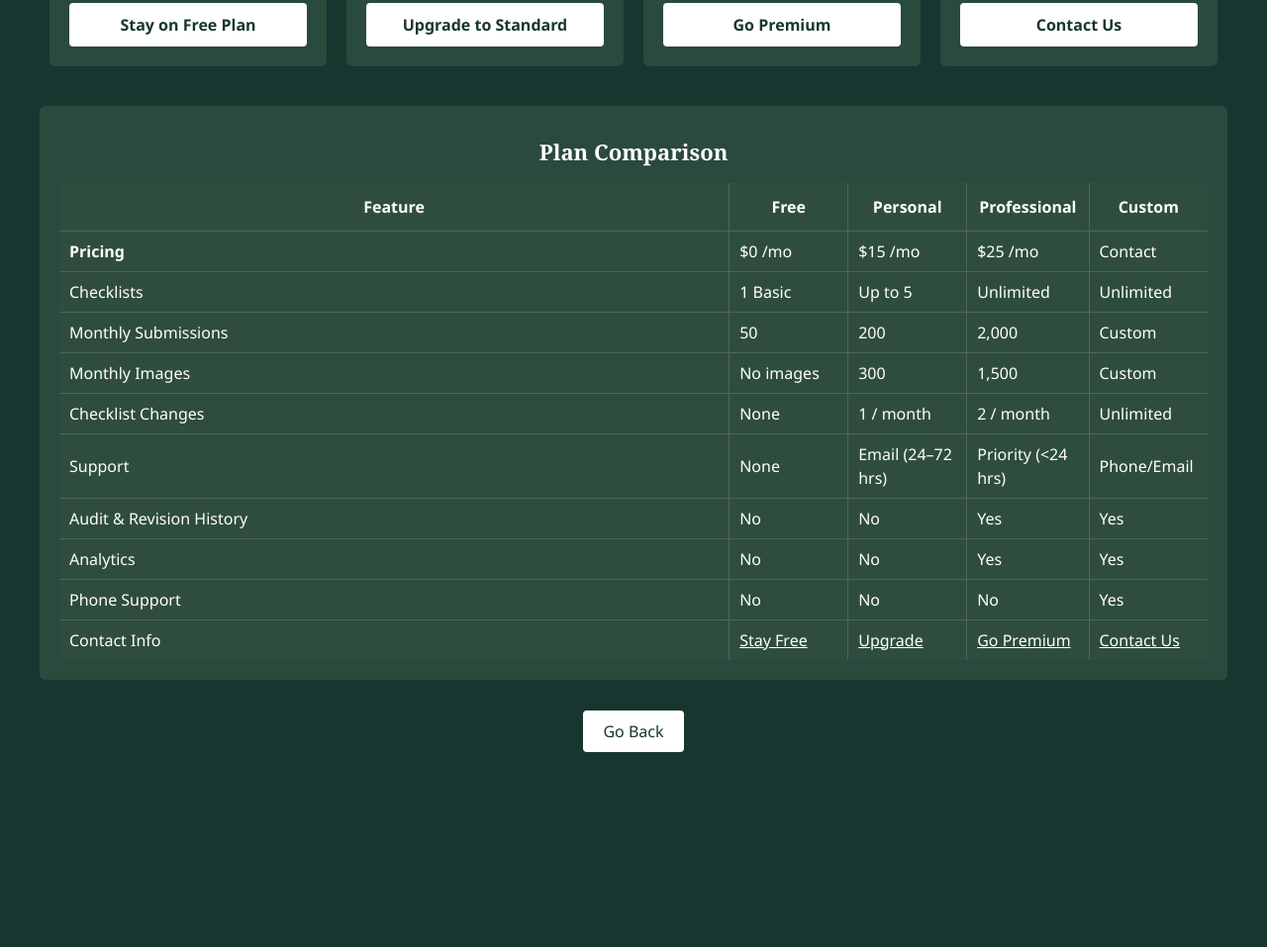
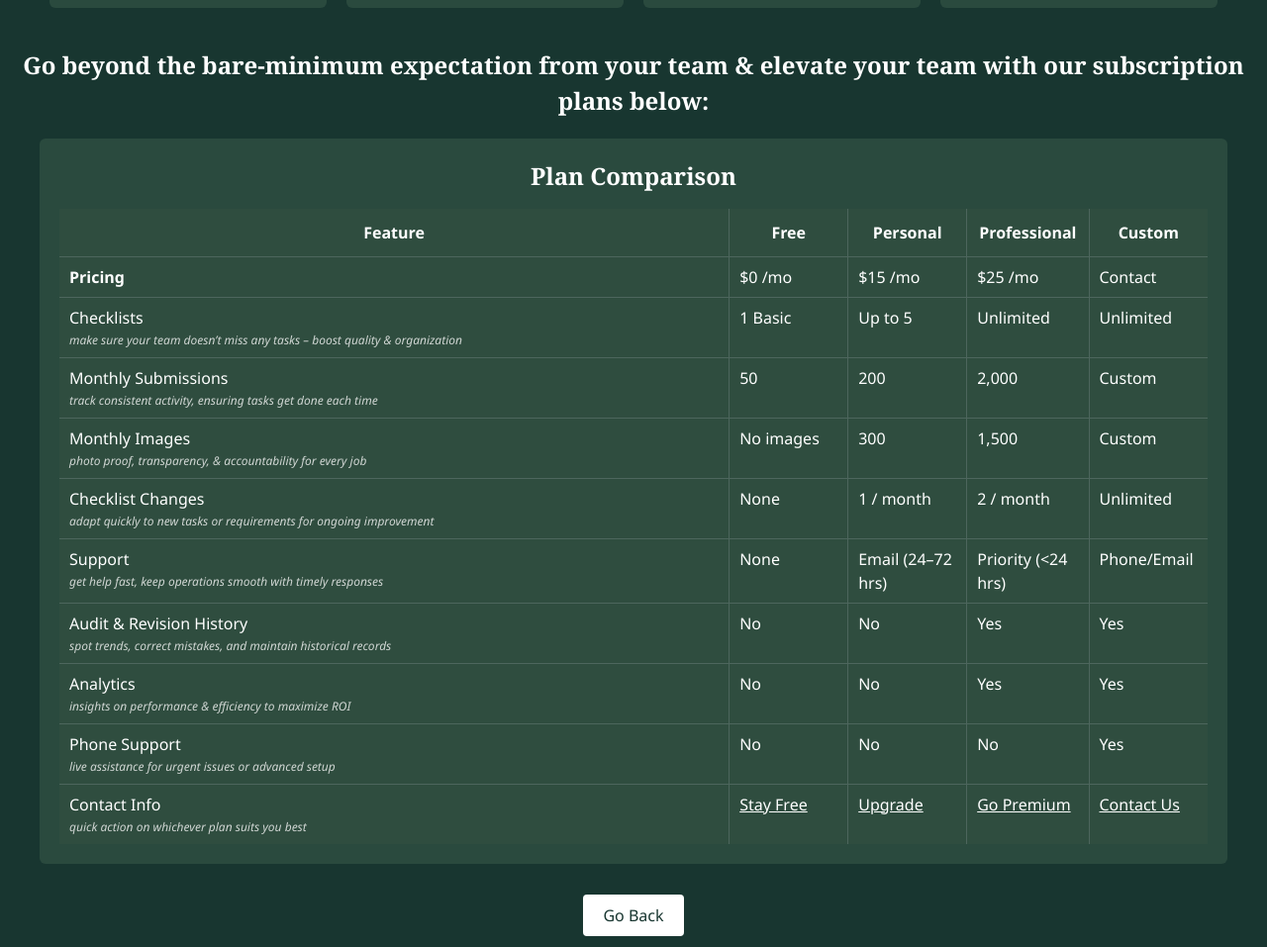
Before and after one commit to SprucesAustralia/subscribepage, a plain HTML site: page index.html in a window 1280 px wide. Shown: the part 676-1633 px from the top of the page at 99% size. Before the commit the page ends 1447 px from the top, so only its background shows below. Drawn offline with Linux system fonts and the light colour scheme.

Commit message:
Update index.html

```diff
--- a/index.html
+++ b/index.html
@@ -39,12 +39,6 @@
       font-size: 32px;
       margin-top: 20px;
       margin-bottom: 20px;
-    }
-
-    h2 {
-      text-align: center;
-      font-size: 22px;
-      margin: 10px 0;
     }
 
     .intro {
@@ -157,6 +151,7 @@
     table.comparison-table td {
       border-right: 1px solid #4d665d;
       padding: 8px 10px;
+      vertical-align: top;
     }
 
     table.comparison-table th:last-child,
@@ -181,6 +176,15 @@
     .price-col {
       font-size: 16px;
       font-weight: bold;
+    }
+
+    /* Lighter, smaller annotation for benefits/ROI */
+    .benefit-annotation {
+      display: block;
+      font-size: 12px;
+      font-style: italic;
+      color: #d0d6d3; /* or #c7e0d4, a lighter shade for annotation */
+      margin-top: 2px;
     }
 
     .back-container {
@@ -225,14 +229,10 @@
 
 <div class="intro">
   <p>
-    Transform any worker, task, or service into a “Smart Activity” for your peace of mind,
-    better safety, consistent quality, and more value for each dollar you spend.
+    Transform any worker, task, or service into a “Smart Activity” for your peace of mind, better safety, consistent quality, and more value for each dollar you spend.
   </p>
   <p>
     Ensure everyone follows best practices now!
-  </p>
-  <p>
-    Go beyond the bare-minimum expectation from your team & elevate your team with our subscription plans below:
   </p>
 </div>
 
@@ -280,7 +280,7 @@
       <p class="sub-info">Unlimited checklists, advanced features, best for multi-site businesses.</p>
       <ul class="features-list">
         <li>Unlimited checklists</li>
-        <li>2 changes/month to tasks</li>
+        <li>2 changes/month</li>
         <li>2,000 submissions / 1,500 images monthly</li>
         <li>Priority support (<24 hrs)</li>
         <li>Audit & Revision History</li>
@@ -306,9 +306,15 @@
     <!-- Direct to spruces.co/contact-us/ -->
     <a class="plan-button" href="https://spruces.co/contact-us/" target="_blank">Contact Us</a>
   </div>
+
 </div>
 
-<!-- Plan Comparison -->
+<!-- Insert text before the comparison section as requested -->
+<h2 style="text-align:center; margin-bottom:20px;">
+  Go beyond the bare-minimum expectation from your team &amp; elevate your team with our subscription plans below:
+</h2>
+
+<!-- Plan Comparison Section -->
 <div class="comparison-section">
   <h2>Plan Comparison</h2>
   <table class="comparison-table">
@@ -330,63 +336,81 @@
         <td>Contact</td>
       </tr>
       <tr>
-        <td>Checklists</td>
+        <td>Checklists
+          <span class="benefit-annotation">make sure your team doesn’t miss any tasks – boost quality & organization</span>
+        </td>
         <td>1 Basic</td>
         <td>Up to 5</td>
         <td>Unlimited</td>
         <td>Unlimited</td>
       </tr>
       <tr>
-        <td>Monthly Submissions</td>
+        <td>Monthly Submissions
+          <span class="benefit-annotation">track consistent activity, ensuring tasks get done each time</span>
+        </td>
         <td>50</td>
         <td>200</td>
         <td>2,000</td>
         <td>Custom</td>
       </tr>
       <tr>
-        <td>Monthly Images</td>
+        <td>Monthly Images
+          <span class="benefit-annotation">photo proof, transparency, & accountability for every job</span>
+        </td>
         <td>No images</td>
         <td>300</td>
         <td>1,500</td>
         <td>Custom</td>
       </tr>
       <tr>
-        <td>Checklist Changes</td>
+        <td>Checklist Changes
+          <span class="benefit-annotation">adapt quickly to new tasks or requirements for ongoing improvement</span>
+        </td>
         <td>None</td>
         <td>1 / month</td>
         <td>2 / month</td>
         <td>Unlimited</td>
       </tr>
       <tr>
-        <td>Support</td>
+        <td>Support
+          <span class="benefit-annotation">get help fast, keep operations smooth with timely responses</span>
+        </td>
         <td>None</td>
         <td>Email (24–72 hrs)</td>
         <td>Priority (<24 hrs)</td>
         <td>Phone/Email</td>
       </tr>
       <tr>
-        <td>Audit & Revision History</td>
+        <td>Audit & Revision History
+          <span class="benefit-annotation">spot trends, correct mistakes, and maintain historical records</span>
+        </td>
         <td>No</td>
         <td>No</td>
         <td>Yes</td>
         <td>Yes</td>
       </tr>
       <tr>
-        <td>Analytics</td>
+        <td>Analytics
+          <span class="benefit-annotation">insights on performance & efficiency to maximize ROI</span>
+        </td>
         <td>No</td>
         <td>No</td>
         <td>Yes</td>
         <td>Yes</td>
       </tr>
       <tr>
-        <td>Phone Support</td>
+        <td>Phone Support
+          <span class="benefit-annotation">live assistance for urgent issues or advanced setup</span>
+        </td>
         <td>No</td>
         <td>No</td>
         <td>No</td>
         <td>Yes</td>
       </tr>
       <tr>
-        <td>Contact Info</td>
+        <td>Contact Info
+          <span class="benefit-annotation">quick action on whichever plan suits you best</span>
+        </td>
         <td><a href="https://spruces.co/" target="_blank" style="color:#fff;">Stay Free</a></td>
         <td><a href="https://spruces.typeform.com/to/gTNPvZz4" target="_blank" style="color:#fff;">Upgrade</a></td>
         <td><a href="https://spruces.typeform.com/to/QAvFqVcJ" target="_blank" style="color:#fff;">Go Premium</a></td>
@@ -398,6 +422,7 @@
 
 <!-- Go Back Link -->
 <div style="text-align:center;">
+  <!-- The “Go Back” also going to spruces.co -->
   <a class="back-button" href="https://spruces.co/" target="_blank">Go Back</a>
 </div>
 
```
